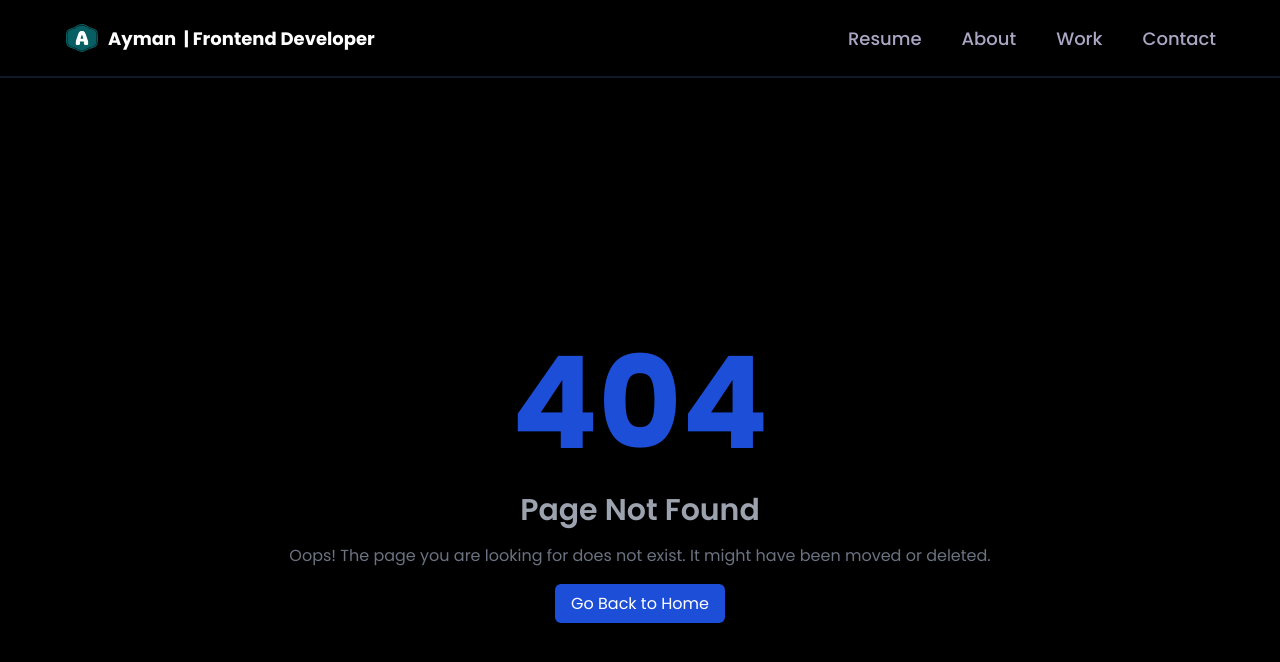
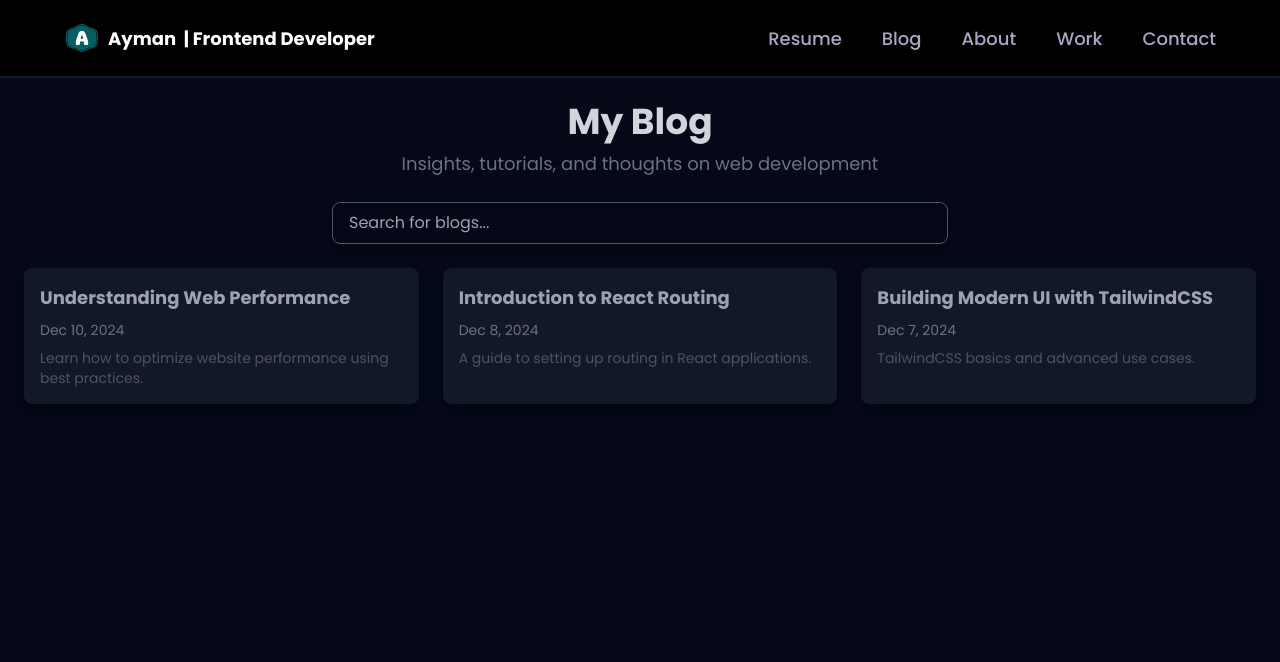
Before and after one commit to ayman-ezzeldin/ayman_ezz, a React (Vite) app: page /blog in a window 1280 px wide. Before the commit this address had no page. Shown: the top 662 px of the page. Built offline with nearby package versions, Linux system fonts and the light colour scheme.

Commit message:
Blog page syntax Done

```diff
--- a/src/App.jsx
+++ b/src/App.jsx
@@ -13,6 +13,8 @@ import {
 import Footer from "./components/Footer";
 import Resume from "./Pages/Resume";
 import NotFound from "./Pages/NotFound";
+import Blog from "./Pages/Blog";
+import BlogPost from "./Pages/BlogPost";
 
 function App() {
   return (
@@ -39,6 +41,8 @@ function App() {
             }
           />
           <Route path="/resume" element={<Resume />} />
+          <Route path="/blog" element={<Blog />} />
+          <Route path="/blog/:id" element={<BlogPost />} />
           <Route path="*" element={<NotFound />} />
         </Routes>
       </div>
--- /dev/null
+++ b/src/Pages/Blog.jsx
@@ -0,0 +1,57 @@
+import React, { useState } from "react";
+import { useNavigate } from "react-router-dom";
+
+const blogPosts = [
+  { id: 1, title: "Understanding Web Performance", date: "Dec 10, 2024", summary: "Learn how to optimize website performance using best practices." },
+  { id: 2, title: "Introduction to React Routing", date: "Dec 8, 2024", summary: "A guide to setting up routing in React applications." },
+  { id: 3, title: "Building Modern UI with TailwindCSS", date: "Dec 7, 2024", summary: "TailwindCSS basics and advanced use cases." },
+];
+
+const Blog = () => {
+  const [search, setSearch] = useState("");
+  const navigate = useNavigate();
+
+  const handleSearchChange = (e) => setSearch(e.target.value);
+
+  const filteredPosts = blogPosts.filter((post) =>
+    post.title.toLowerCase().includes(search.toLowerCase())
+  );
+
+  return (
+    <div className="  min-h-screen p-6">
+      {/* Header Section */}
+      <header className="mb-6">
+        <h1 className="text-4xl font-bold text-center text-gray-300 mb-2">My Blog</h1>
+        <p className="text-lg text-gray-500 text-center">Insights, tutorials, and thoughts on web development</p>
+      </header>
+
+      {/* Search */}
+      <div className="mb-6 text-center">
+        <input
+          type="text"
+          placeholder="Search for blogs..."
+          value={search}
+          onChange={handleSearchChange}
+          className="border border-gray-600 bg-[#050816] text-gray-400 px-4 py-2 rounded-lg shadow-lg w-3/4 md:w-1/2 transition-all focus:outline-none focus:ring-2 focus:ring-gray-500"
+        />
+      </div>
+
+      {/* Blog Grid */}
+      <div className="grid grid-cols-1 md:grid-cols-2 lg:grid-cols-3 gap-6">
+        {filteredPosts.map((post) => (
+          <div
+            key={post.id}
+            onClick={() => navigate(`/blog/${post.id}`)}
+            className="transition-transform transform hover:scale-105 bg-gray-900 shadow-lg rounded-lg p-4 cursor-pointer hover:shadow-2xl"
+          >
+            <h2 className="text-lg font-bold mb-2 text-gray-400">{post.title}</h2>
+            <p className="text-sm text-gray-500 mb-2">{post.date}</p>
+            <p className="text-sm text-gray-600">{post.summary}</p>
+          </div>
+        ))}
+      </div>
+    </div>
+  );
+};
+
+export default Blog;
--- /dev/null
+++ b/src/Pages/BlogPost.jsx
@@ -0,0 +1,32 @@
+import React from "react";
+import { useParams } from "react-router-dom";
+import NotFound from "./NotFound";
+
+const blogPosts = [
+  { id: 1, title: "Understanding Web Performance", date: "Dec 10, 2024", content: "Learn the metrics like LCP, CLS, and optimize website performance by lazy loading and other techniques." },
+  { id: 2, title: "React Router Guide", date: "Dec 8, 2024", content: "React Router allows navigation without refreshing the app. Learn the core concepts of its implementation." },
+];
+
+const BlogPost = () => {
+  const { id } = useParams();
+  const post = blogPosts.find((p) => p.id === parseInt(id));
+
+  if (!post) {
+    return <NotFound />
+  }
+
+  return (
+    <div className=" min-h-screen p-8">
+      <div className="max-w-4xl mx-auto bg-gray-200 shadow-lg p-6 rounded-lg">
+        <h1 className="text-4xl font-bold mb-2 text-gray-900">{post.title}</h1>
+        <p className="text-sm text-gray-500 mb-4">{post.date}</p>
+        <div className="text-lg leading-relaxed text-gray-700 mb-4">
+          {post.content}
+        </div>
+        <hr className="my-6 border-gray-300" />
+      </div>
+    </div>
+  );
+};
+
+export default BlogPost;
--- a/src/components/Navbar.jsx
+++ b/src/components/Navbar.jsx
@@ -1,4 +1,4 @@
-import { useState } from "react";
+import { useEffect, useState } from "react";
 import { Link } from "react-router-dom";
 
 import { styles } from "../styles";
@@ -8,6 +8,14 @@ const Navbar = () => {
   const [active, setActive] = useState("");
   const [toggle, setToggle] = useState(false);
   const location = window.location.pathname;
+
+  useEffect(()=> {
+    setToggle(false)
+  },[active])
+
+  useEffect(() => {
+    window.scrollTo(0, 0);
+  },[location])
   return (
     <nav
       className={`${styles.paddingX} w-full flex items-center bg-black py-5 sticky top-0 z-50 border-b-2 border-gray-900 `}
@@ -42,6 +50,15 @@ const Navbar = () => {
             onClick={() => setActive("Resume")}
           >
             Resume
+          </Link>
+          <Link
+            to="/blog"
+            className={`${
+              active === "Blog" ? "text-white" : "text-secondary"
+            } hover:text-white text-[18px] font-medium cursor-pointer `}
+            onClick={() => setActive("Blog")}
+          >
+            Blog
           </Link>
           {navLinks.map((link) =>
             location !== "/" ? (
@@ -93,6 +110,15 @@ const Navbar = () => {
               >
                 Resume
               </Link>
+              <Link
+                to="/blog"
+                className={`${
+                  active === "Blog" ? "text-white" : "text-secondary"
+                } hover:text-white text-[18px] font-medium cursor-pointer `}
+                onClick={() => setActive("Blog")}
+              >
+                Blog
+              </Link>
               {navLinks.map((link) =>
                 location !== "/" ? (
                   <Link
```
Lines whose indentation alone changed are shown as unchanged.
